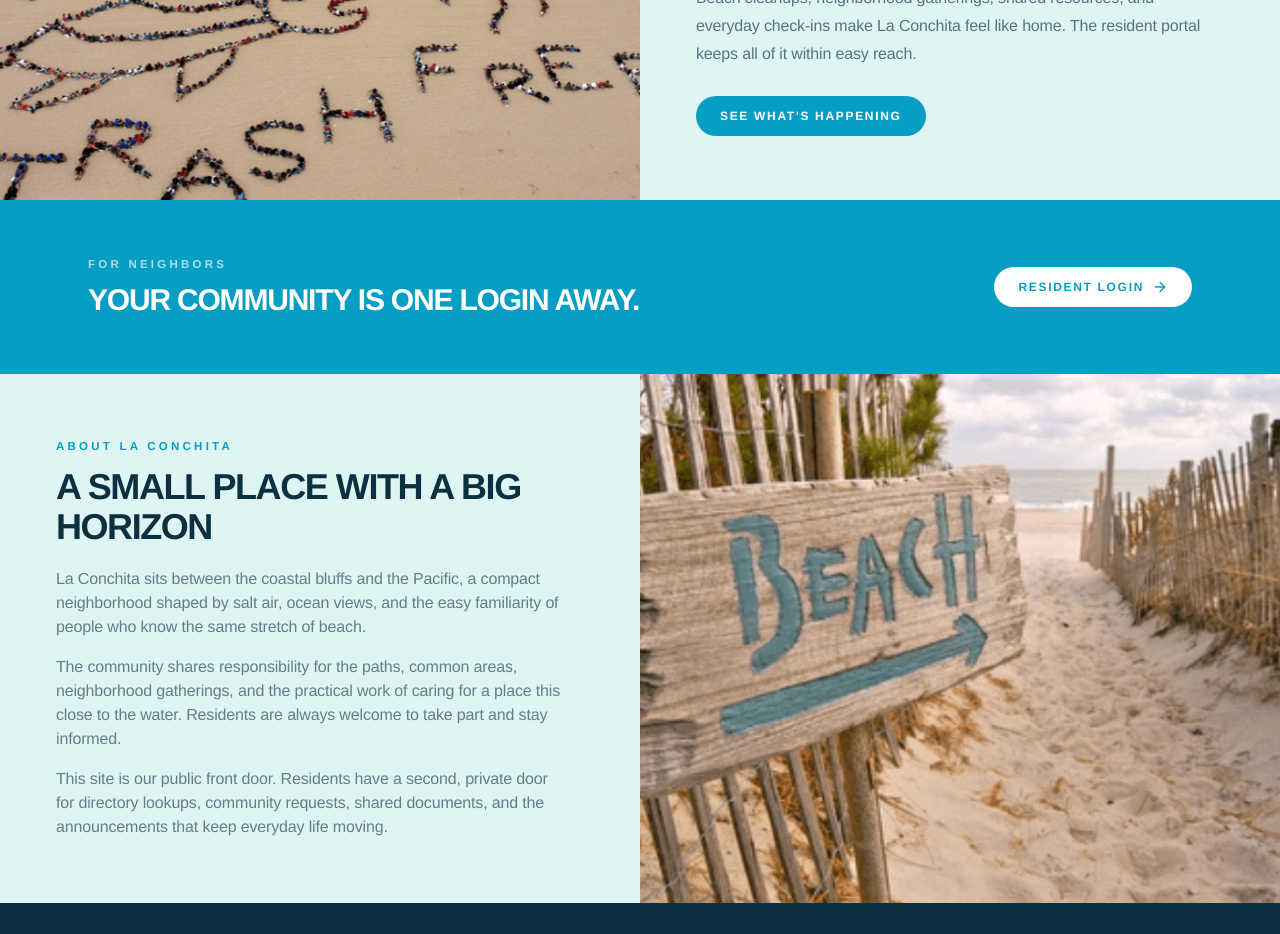
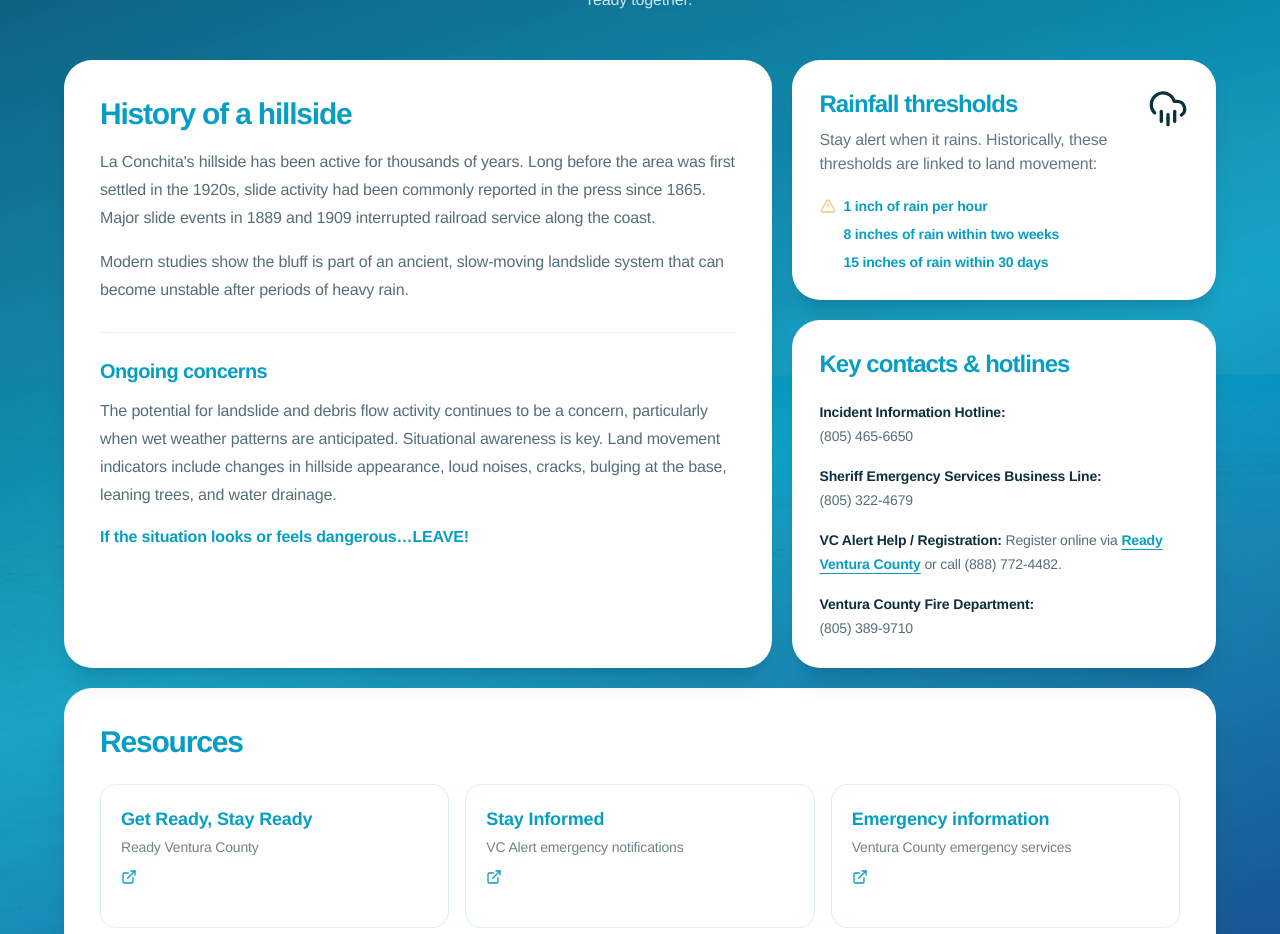
Before and after one commit to ereider1/laconchitabeach, a Next.js app: page / in a window 1280 px wide. Shown: the part 1580-2514 px from the top of the page. Built offline with nearby package versions, Linux system fonts and the light colour scheme; no server answers.

Commit message:
added Emergency Preparedness to homepage

```diff
--- a/app/globals.css
+++ b/app/globals.css
@@ -180,6 +180,30 @@ select:focus-visible {
   place-items: center;
 }
 
+.preparedness-section {
+  background:
+    linear-gradient(160deg, rgba(4, 73, 104, 0.96), rgba(7, 158, 196, 0.92) 55%, rgba(18, 69, 139, 0.98)),
+    url("/beach-hero-bg.jpg") center / cover;
+}
+
+.resource-link {
+  display: flex;
+  min-height: 9rem;
+  flex-direction: column;
+  align-items: flex-start;
+  border: 1px solid rgba(7, 158, 196, 0.16);
+  border-radius: 1rem;
+  padding: 1.25rem;
+  color: var(--ocean);
+  transition: transform 180ms ease, box-shadow 180ms ease, border-color 180ms ease;
+}
+
+.resource-link:hover {
+  border-color: rgba(7, 158, 196, 0.35);
+  box-shadow: 0 12px 24px rgba(7, 92, 112, 0.08);
+  transform: translateY(-2px);
+}
+
 .subpage-hero {
   position: relative;
   display: grid;
--- a/app/page.tsx
+++ b/app/page.tsx
@@ -2,7 +2,7 @@ import Link from "next/link";
 import SiteHeader from "@/components/SiteHeader";
 import SiteFooter from "@/components/SiteFooter";
 import HarborBoard from "@/components/HarborBoard";
-import { ArrowRight } from "lucide-react";
+import { ArrowRight, CloudRain, ExternalLink, TriangleAlert } from "lucide-react";
 
 
 
@@ -136,6 +136,51 @@ export default function HomePage() {
 
 
 
+        <section className="preparedness-section px-6 py-20 sm:px-10" aria-labelledby="preparedness-heading">
+          <div className="mx-auto max-w-6xl">
+            <div className="mx-auto max-w-3xl text-center">
+              <p className="eyebrow text-white/75">town hall</p>
+              <h2 id="preparedness-heading" className="mt-3 text-4xl font-bold uppercase tracking-[-0.05em] text-white sm:text-5xl">Community preparedness</h2>
+              <p className="mx-auto mt-4 max-w-2xl text-white/80">Understanding La Conchita&apos;s hillside, rainfall patterns, and emergency resources helps us stay ready together.</p>
+            </div>
+            <div className="mt-12 grid gap-5 lg:grid-cols-[1.25fr_0.75fr]">
+              <article className="rounded-[1.75rem] bg-white p-7 shadow-xl shadow-deep-ocean/10 sm:p-9">
+                <h3 className="text-2xl font-bold tracking-[-0.04em] text-marina sm:text-3xl">History of a hillside</h3>
+                <p className="mt-4 leading-7 text-ink/70">La Conchita&apos;s hillside has been active for thousands of years. Long before the area was first settled in the 1920s, slide activity had been commonly reported in the press since 1865. Major slide events in 1889 and 1909 interrupted railroad service along the coast.</p>
+                <p className="mt-4 leading-7 text-ink/70">Modern studies show the bluff is part of an ancient, slow-moving landslide system that can become unstable after periods of heavy rain.</p>
+                <div className="mt-7 border-t border-marina/10 pt-6">
+                  <h3 className="text-xl font-bold tracking-[-0.03em] text-marina">Ongoing concerns</h3>
+                  <p className="mt-3 leading-7 text-ink/70">The potential for landslide and debris flow activity continues to be a concern, particularly when wet weather patterns are anticipated. Situational awareness is key. Land movement indicators include changes in hillside appearance, loud noises, cracks, bulging at the base, leaning trees, and water drainage.</p>
+                  <p className="mt-4 font-bold text-marina">If the situation looks or feels dangerous…LEAVE!</p>
+                </div>
+              </article>
+              <div className="grid gap-5 sm:grid-cols-2 lg:grid-cols-1">
+                <article className="rounded-[1.75rem] bg-white p-7 shadow-xl shadow-deep-ocean/10">
+                  <div className="flex items-start justify-between gap-4"><div><h3 className="text-2xl font-bold tracking-[-0.04em] text-marina">Rainfall thresholds</h3><p className="mt-2 text-ink/65">Stay alert when it rains. Historically, these thresholds are linked to land movement:</p></div><CloudRain className="h-10 w-10 shrink-0 text-ocean" aria-hidden="true" /></div>
+                  <ul className="mt-5 space-y-2 text-sm font-bold text-marina"><li className="flex items-center gap-2"><TriangleAlert className="h-4 w-4 text-coral" aria-hidden="true" />1 inch of rain per hour</li><li className="pl-6">8 inches of rain within two weeks</li><li className="pl-6">15 inches of rain within 30 days</li></ul>
+                </article>
+                <article className="rounded-[1.75rem] bg-white p-7 shadow-xl shadow-deep-ocean/10">
+                  <h3 className="text-2xl font-bold tracking-[-0.04em] text-marina">Key contacts &amp; hotlines</h3>
+                  <ul className="mt-5 space-y-4 text-sm leading-6 text-ink/70">
+                    <li><strong className="text-ink">Incident Information Hotline:</strong><br />(805) 465-6650</li>
+                    <li><strong className="text-ink">Sheriff Emergency Services Business Line:</strong><br />(805) 322-4679</li>
+                    <li><strong className="text-ink">VC Alert Help / Registration:</strong> Register online via <a href="https://ready.venturacounty.gov/" target="_blank" rel="noreferrer" className="font-bold text-marina underline underline-offset-4">Ready Ventura County</a> or call (888) 772-4482.</li>
+                    <li><strong className="text-ink">Ventura County Fire Department:</strong><br />(805) 389-9710</li>
+                  </ul>
+                </article>
+              </div>
+            </div>
+            <article className="mt-5 rounded-[1.75rem] bg-white p-7 shadow-xl shadow-deep-ocean/10 sm:p-9">
+              <h3 className="text-2xl font-bold tracking-[-0.04em] text-marina sm:text-3xl">Resources</h3>
+              <div className="mt-6 grid gap-4 sm:grid-cols-3">
+                <a href="https://readyventuracounty.org" target="_blank" rel="noreferrer" className="resource-link"><span className="text-lg font-bold">Get Ready, Stay Ready</span><span className="mt-1 text-sm text-ink/60">Ready Ventura County</span><ExternalLink className="mt-3 h-4 w-4" aria-hidden="true" /></a>
+                <a href="https://vcalert.org" target="_blank" rel="noreferrer" className="resource-link"><span className="text-lg font-bold">Stay Informed</span><span className="mt-1 text-sm text-ink/60">VC Alert emergency notifications</span><ExternalLink className="mt-3 h-4 w-4" aria-hidden="true" /></a>
+                <a href="https://vcemergency.com" target="_blank" rel="noreferrer" className="resource-link"><span className="text-lg font-bold">Emergency information</span><span className="mt-1 text-sm text-ink/60">Ventura County emergency services</span><ExternalLink className="mt-3 h-4 w-4" aria-hidden="true" /></a>
+              </div>
+            </article>
+          </div>
+        </section>
+
         <section className="grid bg-sand md:grid-cols-2">
           <div className="min-h-[360px] bg-[url('/beach-cleanup-1536x880.jpg')] bg-cover bg-center" />
           <div className="flex items-center px-8 py-16 sm:px-14">
```
